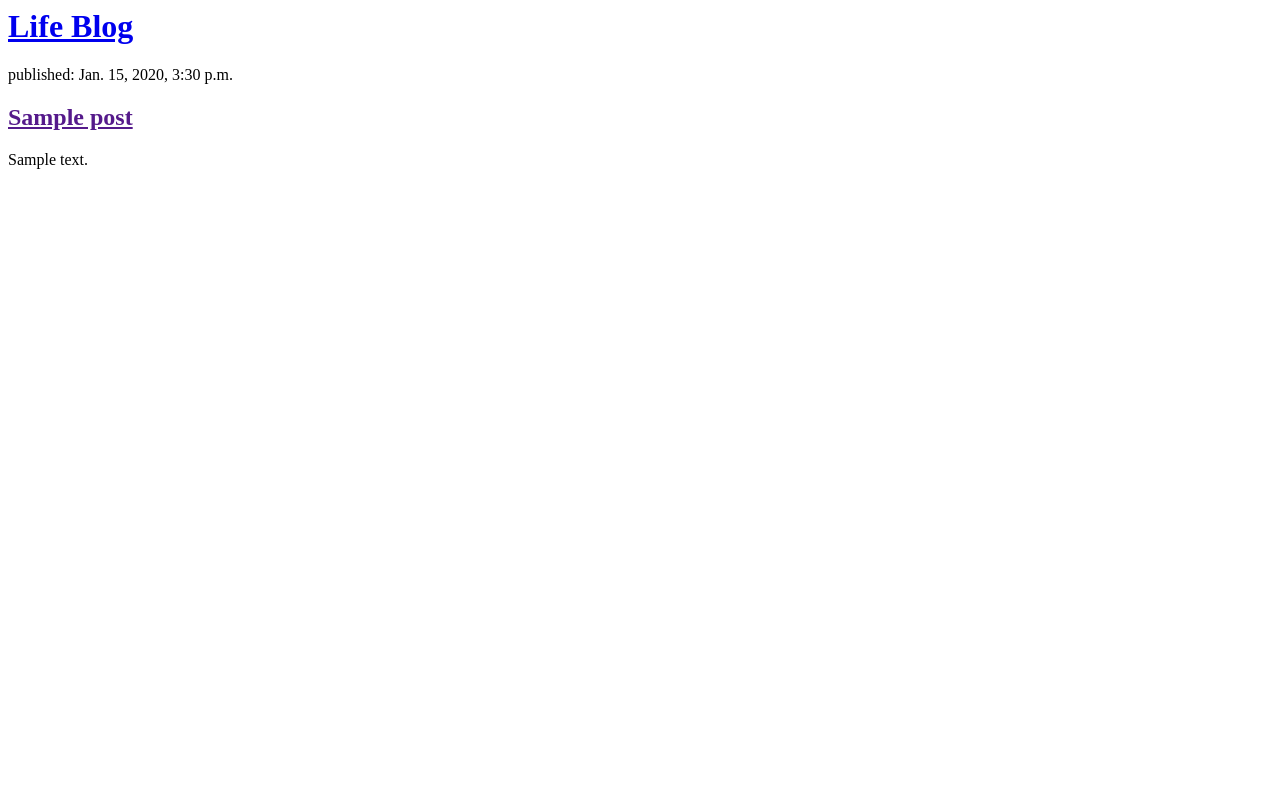
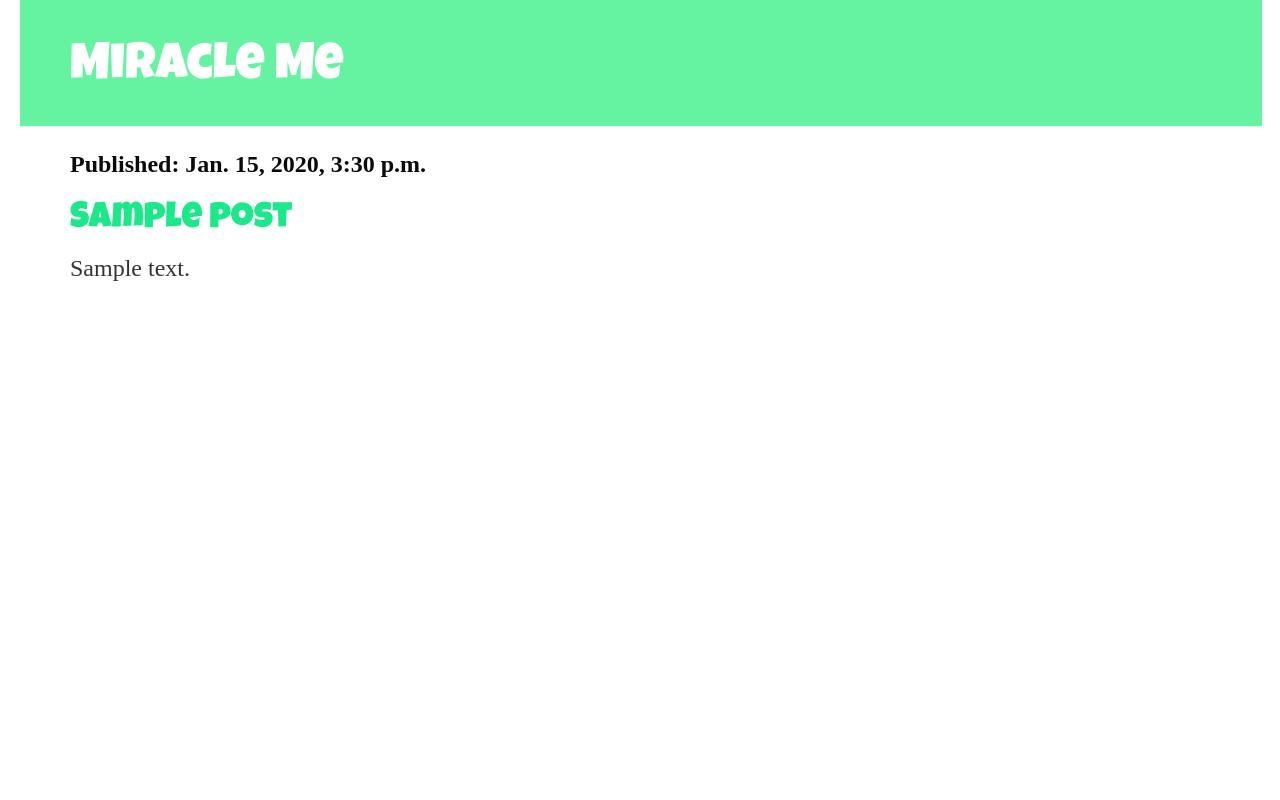
Before and after one commit to shreyashrivastava02/Blog, a Django app: template blog/templates/blog/post_list.html in a window 1280 px wide. Run offline with Django 3.2, Linux system fonts and the light colour scheme; the template is opened without the code that fills it: values that come from a table or form of the project are taken from there, others are empty; tables that the repository leaves empty hold one stand-in row (values such as "Sample post"); some libraries are stand-ins or nearby versions.

Commit message:
Added view and template for detailed blog post

```diff
--- /dev/null
+++ b/blog/static/css/blog.css
@@ -0,0 +1,61 @@
+h1 a, h2 a {
+    color: #1be989;
+    font-family: 'Luckiest Guy';
+}
+
+body {
+    padding-left: 20px;
+}
+.page-header {
+    background-color: #66f3a1;
+    margin-top: 0;
+    margin-right: 18px;
+    padding: 20px 20px 20px 50px;
+}
+
+.page-header h1, .page-header h1 a, .page-header h1 a:visited, .page-header h1 a:active {
+    color: #ffffff;
+    font-size: 38pt;
+    text-decoration: none;
+}
+
+.content {
+    margin-left: 35px;
+}
+
+h1, h2, h3, h4 {
+    font-family: 'Luckiest Guy', cursive;
+}
+
+p {
+    font-family: 'Merriweather';
+    font-size: 18pt;
+}
+
+.date {
+    color: #0a0a0a;
+    font-weight: bold;
+}
+
+.save {
+    float: right;
+}
+
+.post-form textarea, .post-form input {
+    width: 100%;
+}
+
+.top-menu, .top-menu:hover, .top-menu:visited {
+    color: #fcfcfc;
+    float: right;
+    font-size: 30pt;
+    margin-right: 20px;
+}
+
+.post {
+    margin-bottom: 70px;
+}
+
+.post h2 a, .post h2 a:visited {
+    color: #0d0d0e;
+}
--- /dev/null
+++ b/blog/templates/blog/base.html
@@ -0,0 +1,26 @@
+{% load static %}
+<html>
+    <head>
+            <title>Miracle Me</title>
+            <link rel="stylesheet" href="//maxcdn.bootstrapcdn.com/bootstrap/3.2.0/css/bootstrap.min.css">
+            <link rel="stylesheet" href="//maxcdn.bootstrapcdn.com/bootstrap/3.2.0/css/bootstrap-theme.min.css">
+            <link href="//fonts.googleapis.com/css?family=Luckiest Guy&subset=latin,latin-ext" rel="stylesheet" type="text/css">
+            <link rel="stylesheet" href="{% static 'css/blog.css' %}">
+
+    </head>
+    <body>
+                    <div class="page-header">
+                        <h1><a href="/">Miracle Me</a></h1>
+                    </div>
+                    <div class="content container">
+                        <div class="row">
+                            <div class="col-md-8">
+                            {% block content %}
+                            {% endblock %}
+                            </div>
+                        </div>
+                    </div>
+
+
+    </body>
+</html>
--- a/blog/templates/blog/post_list.html
+++ b/blog/templates/blog/post_list.html
@@ -1,41 +1,12 @@
-<html>
-    <head>
-        <title>Life Blog</title>
-    </head>
-    <body>
-        <div>
-            <h1><a href="/">Life Blog</a></h1>
-        </div>
-
-        <!-- <div>
-            <p>published: 14.06.2014, 12:14</p>
-            <h2><a href="">Pure Life Experiences</a></h2>
-            <p><i><strong>“I have always believed, and I still believe, that whatever good or bad fortune may come our way we can always give it meaning and transform it into something of value.”</strong></i><br>
-                <i><strong>   - Hermann Hesse, Siddhartha</strong></i>
-            </p>
-            <p>        It is true that optimists, or positive thinkers, are at an advantage in life compared to pessimists. This is because of the effect your mindset and attitude have on everything we come across. Our social relationships, our job and also our health are an integral part of our daily life and we can feel how negative and positive thoughts can have a domino effect on everything we do during the day.
-
-                    The way we choose to think, positive or negative, has a great impact on the final outcome and is mirrored in everything we do. Hence the importance of having a balanced outlook on life.
-
-            </p>
-        </div>
-
-        <div>
-            <p>published: 14.06.2014, 12:14</p>
-            <h2><a href="">Think Simple Now</a></h2>
-            <p><i><strong>“Success, in life, is most easily measured by the number of days you are truly happy.” </strong></i><br>
-                <i><strong> - Eric Edmeades</strong></i></p>
-
-            <p>        “Chief Happiness Officer” Tina Su started Think Simple Now back in 2007 as a personal mission to spread happiness, positiveness and compliance in everyone’s lives. Nowadays, her blog is a personal development community enclosing lessons, epiphanies and real life stories of authors from over 200 countries. Their aim is to aspire to find inner clarity and to increase the awareness of what makes life beautiful.
-
-            </p>
-        </div> -->
-        {% for post in posts %}
-        <div>
-            <p>published: {{ post.published_date }}</p>
-            <h2><a href="">{{ post.title }}</a></h2>
-            <p>{{ post.text|linebreaksbr }}</p>
-        </div>
-        {% endfor %}
-    </body>
-</html>
+{% extends 'blog/base.html' %}
+{% block content %}
+                        {% for post in posts %}
+                            <div class="post">
+                                <div class="date">
+                                    <p>Published: {{ post.published_date }}</p>
+                                </div>
+                                <h1><a href="{% url 'post_detail' pk=post.pk %}">{{ post.title }}</a></h1>
+                                <p>{{ post.text|linebreaksbr }}</p>
+                            </div>
+                        {% endfor %}
+{% endblock %}
--- a/blog/urls.py
+++ b/blog/urls.py
@@ -3,4 +3,5 @@ from . import views
 
 urlpatterns = [
     path('', views.post_list, name='post_list'),
+    path('post/<int:pk>/', views.post_detail, name='post_detail'),
 ]
--- a/blog/views.py
+++ b/blog/views.py
@@ -1,7 +1,12 @@
 from django.shortcuts import render
 from .models import Post
 from django.utils import timezone
+from django.shortcuts import render, get_object_or_404
 # Create your views here.
 def post_list(request):
     posts=Post.objects.filter(published_date__lte=timezone.now()).order_by('published_date')
     return render(request, 'blog/post_list.html',{'posts':posts})
+
+def post_detail(request, pk):
+    post = get_object_or_404(Post, pk=pk)
+    return render(request, 'blog/post_detail.html', {'post': post})
```
Also changed, not shown: blog/templates/blog/post_detail.html (added, +13 -0 lines).
